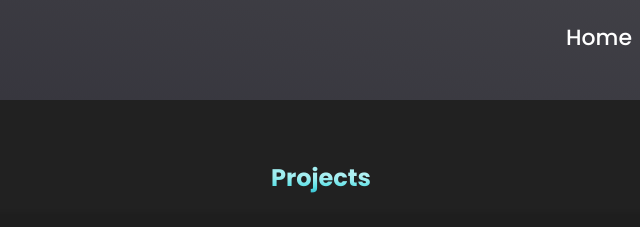
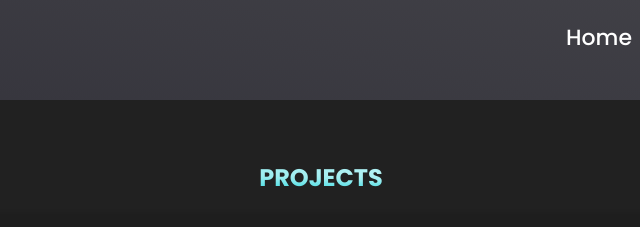
Before and after one commit to RonFudim/RonFudim.github.io, a plain HTML site: page projects.html in a window 1280 px wide. Shown: the top 227 px of the page, 319-959 px from the left. Drawn offline with Linux system fonts and the light colour scheme.

Commit message:
Update projects.html

```diff
--- a/projects.html
+++ b/projects.html
@@ -47,7 +47,7 @@
     </div>
 
     <section class="portfolio-section" id="projects">
-        <h2>Projects</h2>
+        <h2>PROJECTS</h2>
         <div class="project-row" >
             <div class="project">
                 <h3>Home Budget Application</h3>
```
